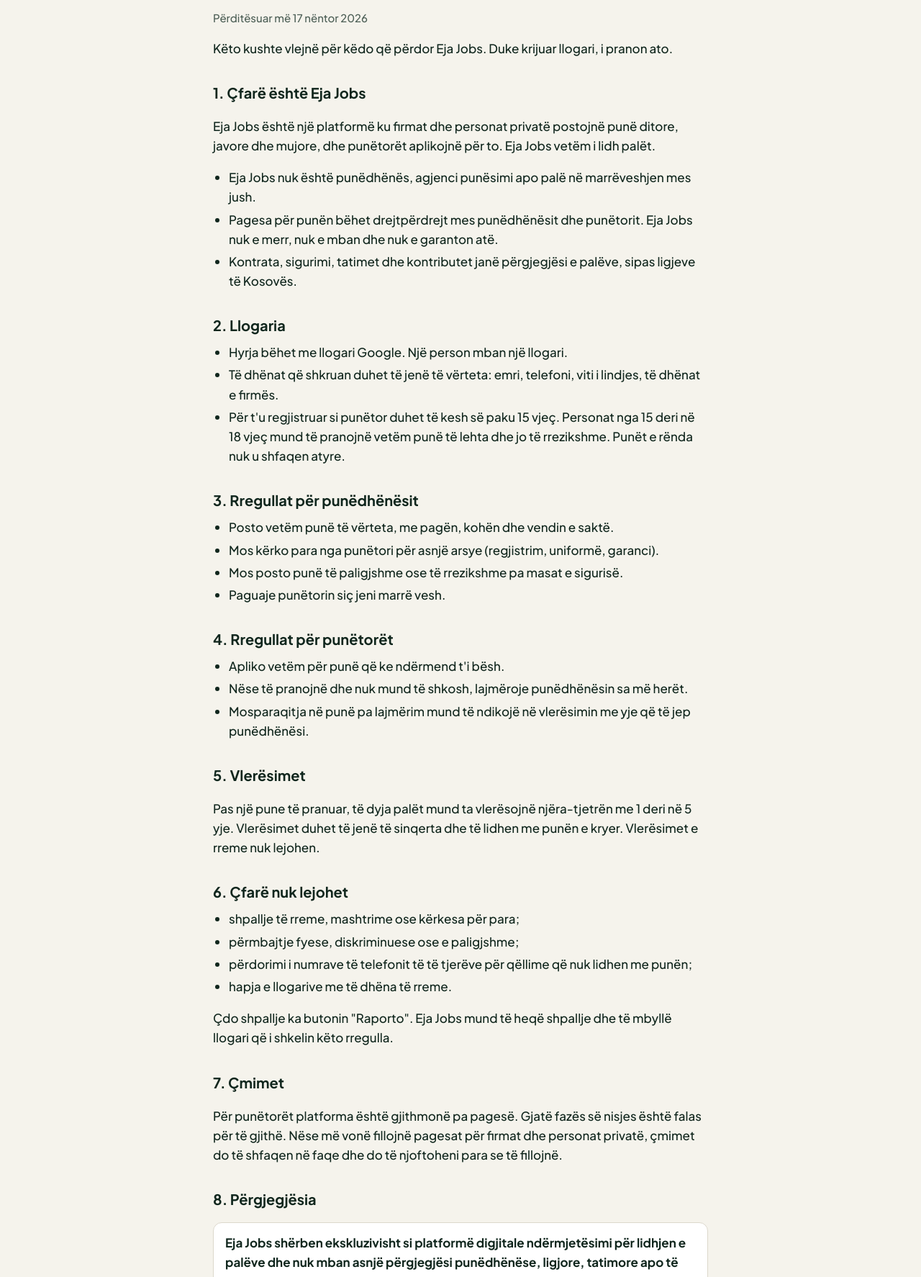
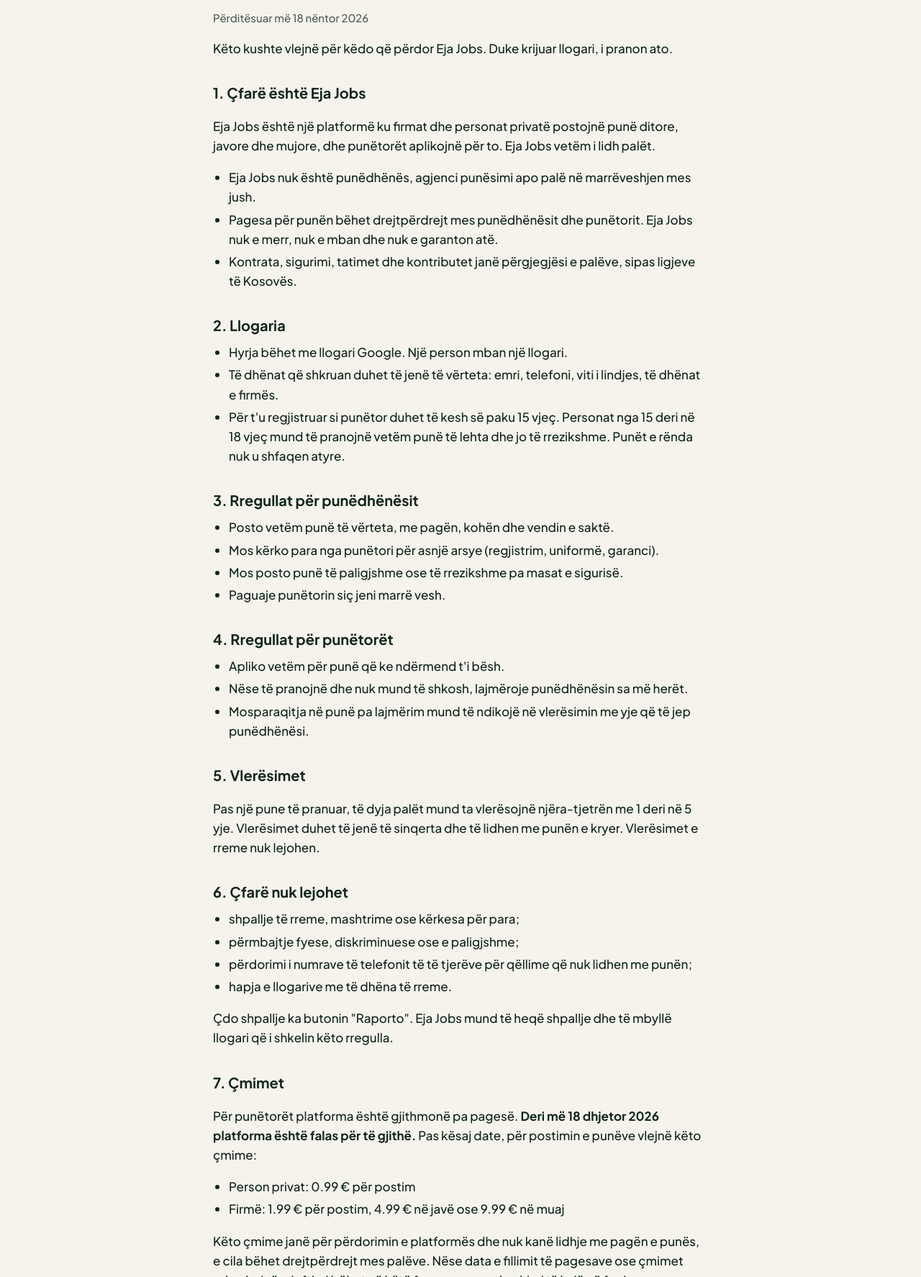
Before and after one commit to ejajobs-ks/ejajobs-ks.github.io, a plain HTML site: page kushtet.html in a window 1280 px wide. Shown: the part 146-1920 px from the top of the page at 72% size. Drawn offline with Linux system fonts and the light colour scheme.

Commit message:
Add files via upload

```diff
--- a/kushtet.html
+++ b/kushtet.html
@@ -32,7 +32,7 @@ a{color:#0b6b4a}
 <header><div><a href="./">eja<span>JOBS</span></a><a class="back" href="./">Kthehu te faqja</a></div></header>
 <main>
 <h1>Kushtet e përdorimit</h1>
-<p class="mut">Përditësuar më 17 nëntor 2026</p>
+<p class="mut">Përditësuar më 18 nëntor 2026</p>
 
 <p>Këto kushte vlejnë për këdo që përdor Eja Jobs. Duke krijuar llogari, i pranon ato.</p>
 
@@ -79,7 +79,12 @@ a{color:#0b6b4a}
 <p>Çdo shpallje ka butonin "Raporto". Eja Jobs mund të heqë shpallje dhe të mbyllë llogari që i shkelin këto rregulla.</p>
 
 <h2>7. Çmimet</h2>
-<p>Për punëtorët platforma është gjithmonë pa pagesë. Gjatë fazës së nisjes është falas për të gjithë. Nëse më vonë fillojnë pagesat për firmat dhe personat privatë, çmimet do të shfaqen në faqe dhe do të njoftoheni para se të fillojnë.</p>
+<p>Për punëtorët platforma është gjithmonë pa pagesë. <b>Deri më 18 dhjetor 2026 platforma është falas për të gjithë.</b> Pas kësaj date, për postimin e punëve vlejnë këto çmime:</p>
+<ul>
+<li>Person privat: 0.99 € për postim</li>
+<li>Firmë: 1.99 € për postim, 4.99 € në javë ose 9.99 € në muaj</li>
+</ul>
+<p>Këto çmime janë për përdorimin e platformës dhe nuk kanë lidhje me pagën e punës, e cila bëhet drejtpërdrejt mes palëve. Nëse data e fillimit të pagesave ose çmimet ndryshojnë, njoftimi bëhet në këtë faqe para se ndryshimi të hyjë në fuqi.</p>
 
 <h2>8. Përgjegjësia</h2>
 <div class="box"><b>Eja Jobs shërben ekskluzivisht si platformë digjitale ndërmjetësimi për lidhjen e palëve dhe nuk mban asnjë përgjegjësi punëdhënëse, ligjore, tatimore apo të sigurisë në punë për marrëveshjet, pagesat dhe shërbimet e realizuara drejtpërdrejt mes përdoruesve.</b> Çdo përdorues e pranon këtë me një kuti të veçantë kur krijon llogarinë.</div>
```
Also changed, not shown: index.html (+5 -4 lines).
